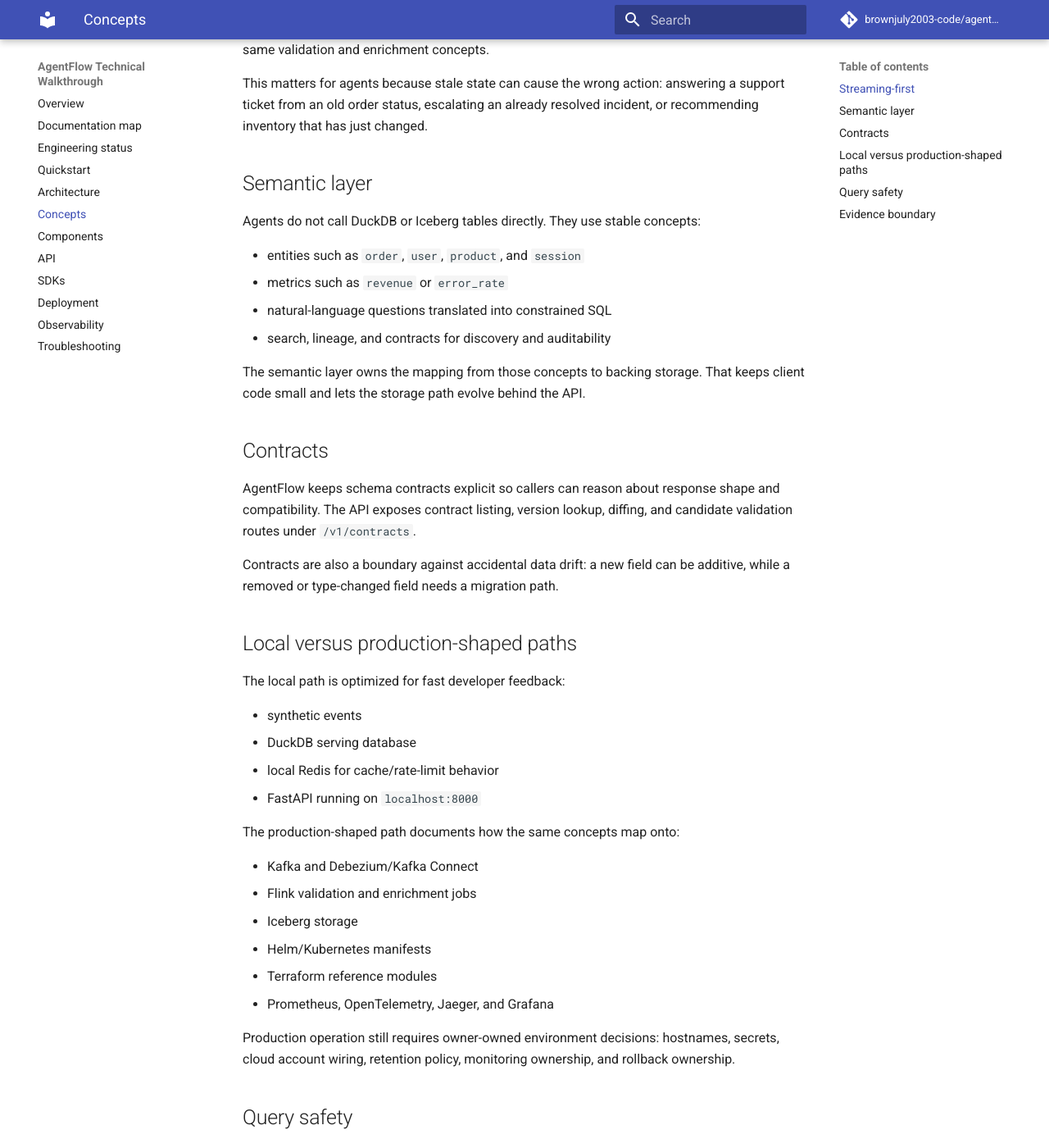
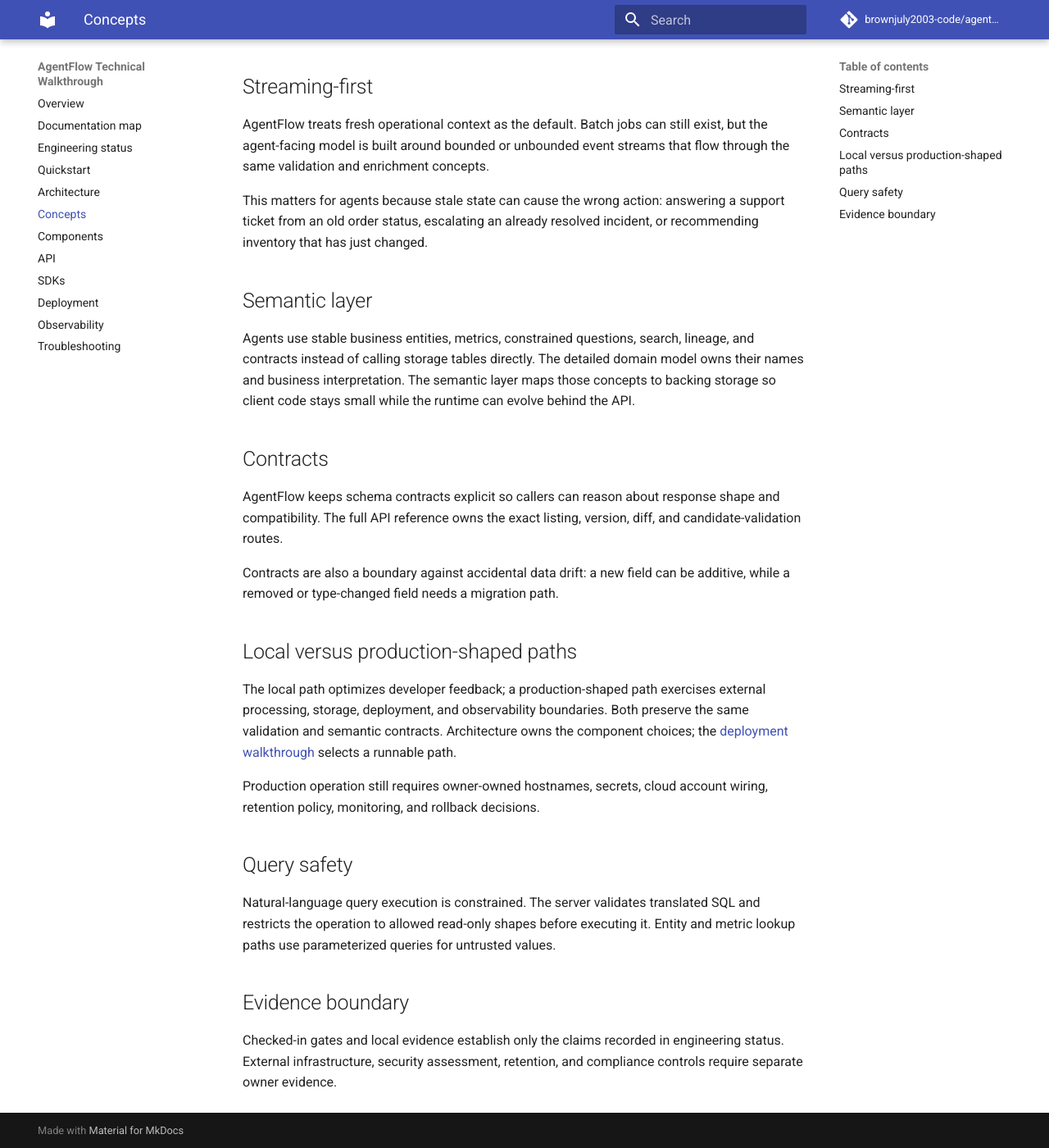
Before and after one commit to brownjuly2003-code/agentflow, an MkDocs documentation site: the page built from docs/concepts.md, in a window 1280 px wide and 1400 px high, scrolled down 234 px. Shown: the whole window at 82% size. Built offline with MkDocs 1.6.1 and Material for MkDocs 9.7.7, drawn with Linux system fonts in a browser that asks for light colours; comment, search, counter and statistics services are not loaded; some of the changed text lies outside the part shown.

Commit message:
docs: separate concepts walkthrough and domain reference

```diff
--- a/docs/concepts.md
+++ b/docs/concepts.md
@@ -1,4 +1,10 @@
 # Concepts
+
+This walkthrough explains stable platform ideas. Business entity and metric
+meanings belong to the [detailed domain model](domain.md), runtime and backend
+choices to the [detailed architecture reference](architecture.md), exact routes
+and parameters to the [full API reference](api-reference.md), and current
+evidence and gates to [engineering status](STATUS.md).
 
 ## Streaming-first
 
@@ -12,46 +18,31 @@
 
 ## Semantic layer
 
-Agents do not call DuckDB or Iceberg tables directly. They use stable concepts:
-
-- entities such as `order`, `user`, `product`, and `session`
-- metrics such as `revenue` or `error_rate`
-- natural-language questions translated into constrained SQL
-- search, lineage, and contracts for discovery and auditability
-
-The semantic layer owns the mapping from those concepts to backing storage. That
-keeps client code small and lets the storage path evolve behind the API.
+Agents use stable business entities, metrics, constrained questions, search,
+lineage, and contracts instead of calling storage tables directly. The detailed
+domain model owns their names and business interpretation. The semantic layer
+maps those concepts to backing storage so client code stays small while the
+runtime can evolve behind the API.
 
 ## Contracts
 
 AgentFlow keeps schema contracts explicit so callers can reason about response
-shape and compatibility. The API exposes contract listing, version lookup,
-diffing, and candidate validation routes under `/v1/contracts`.
+shape and compatibility. The full API reference owns the exact listing,
+version, diff, and candidate-validation routes.
 
 Contracts are also a boundary against accidental data drift: a new field can be
 additive, while a removed or type-changed field needs a migration path.
 
 ## Local versus production-shaped paths
 
-The local path is optimized for fast developer feedback:
+The local path optimizes developer feedback; a production-shaped path exercises
+external processing, storage, deployment, and observability boundaries. Both
+preserve the same validation and semantic contracts. Architecture owns the
+component choices; the [deployment walkthrough](deployment.md) selects a
+runnable path.
 
-- synthetic events
-- DuckDB serving database
-- local Redis for cache/rate-limit behavior
-- FastAPI running on `localhost:8000`
-
-The production-shaped path documents how the same concepts map onto:
-
-- Kafka and Debezium/Kafka Connect
-- Flink validation and enrichment jobs
-- Iceberg storage
-- Helm/Kubernetes manifests
-- Terraform reference modules
-- Prometheus, OpenTelemetry, Jaeger, and Grafana
-
-Production operation still requires owner-owned environment decisions:
-hostnames, secrets, cloud account wiring, retention policy, monitoring ownership,
-and rollback ownership.
+Production operation still requires owner-owned hostnames, secrets, cloud
+account wiring, retention policy, monitoring, and rollback decisions.
 
 ## Query safety
 
@@ -61,7 +52,6 @@
 
 ## Evidence boundary
 
-Local gates and checked-in evidence show a strong application baseline. They do
-not prove external infrastructure controls. Treat cloud apply, third-party
-security assessment, object-lock retention, and formal compliance status as
-separate owner-evidence workflows.
+Checked-in gates and local evidence establish only the claims recorded in
+engineering status. External infrastructure, security assessment, retention,
+and compliance controls require separate owner evidence.
```
Also changed, not shown: docs/domain.md (+6 -5 lines), plan_26_08_2026.md (+8 -0 lines), 1 other file.
